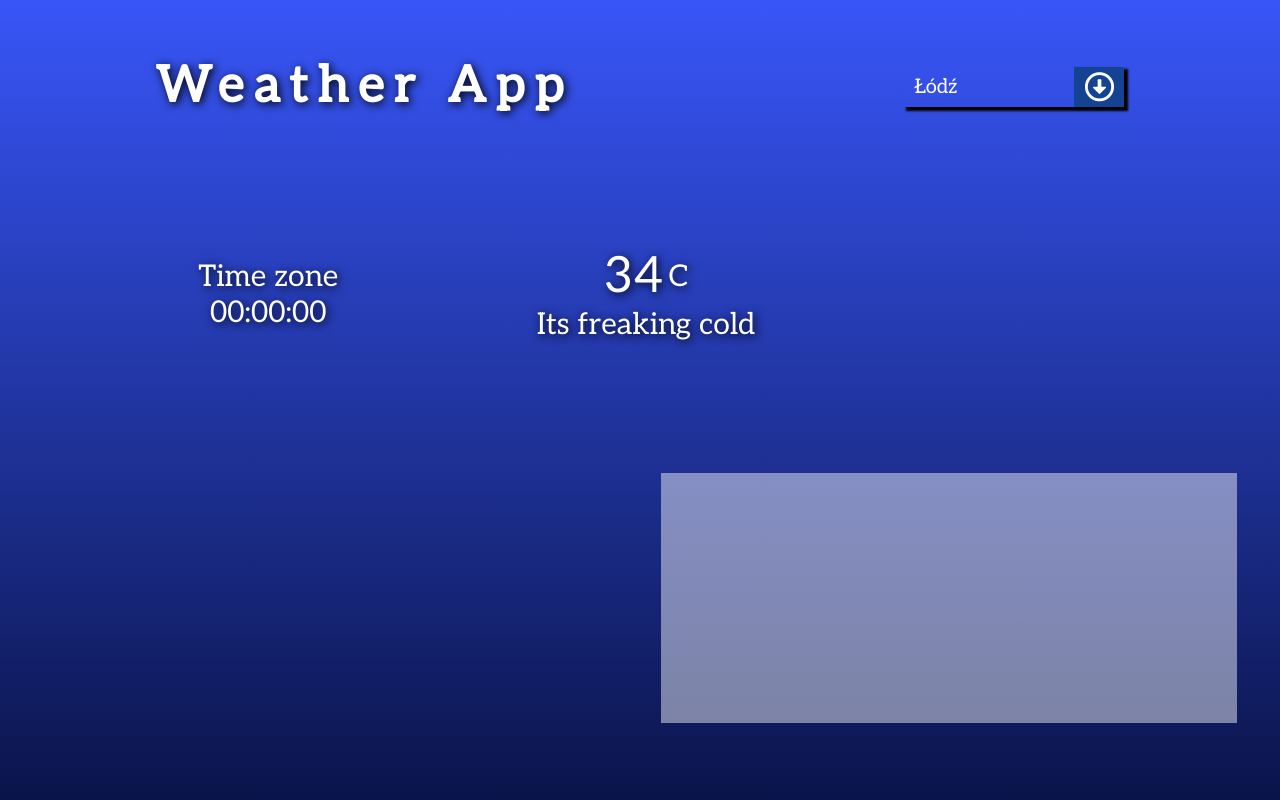
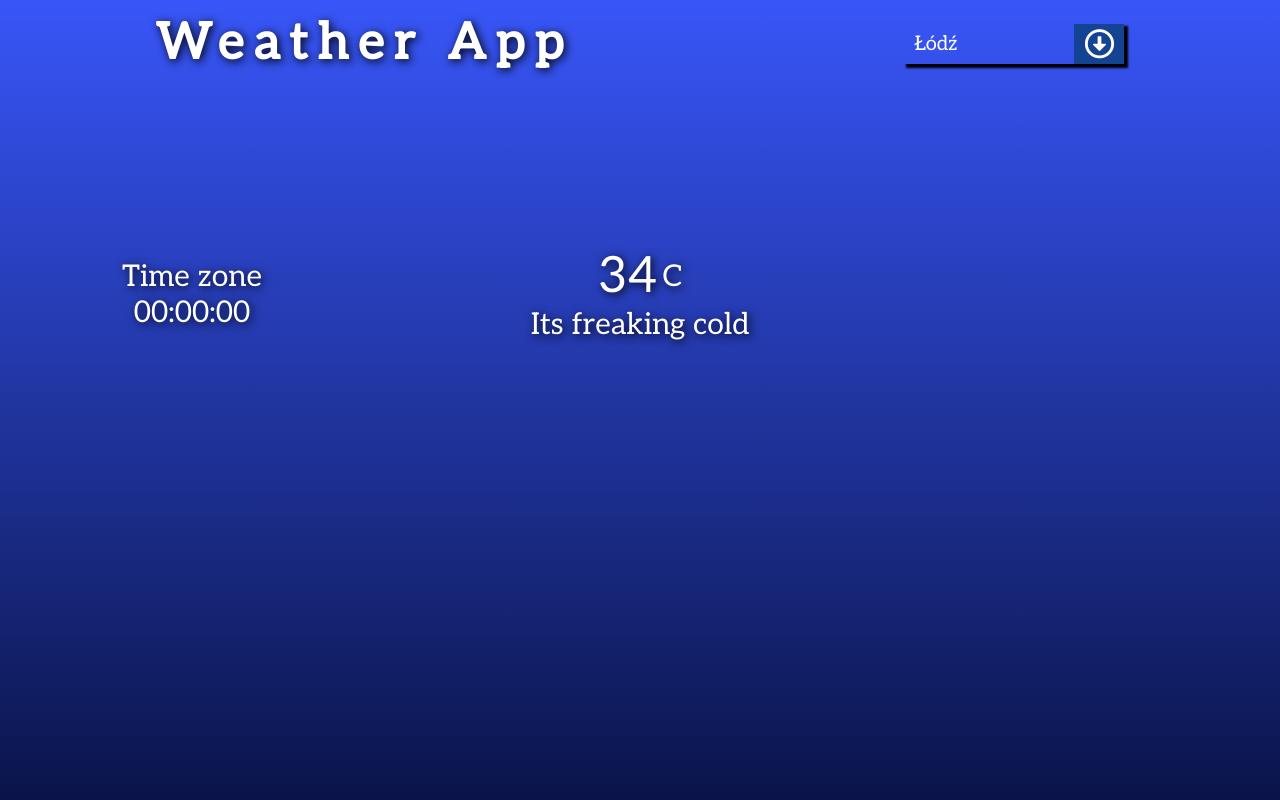
Before and after one commit to mwisniewski1991/weather_app, a website: page index.html in a window 1280 px wide. Shown: the top 800 px of the page. Drawn offline with nearby package versions, Linux system fonts and the light colour scheme; no server answers.

Commit message:
Update css

```diff
--- a/css/style.css
+++ b/css/style.css
@@ -61,10 +61,14 @@ body {
       justify-content: space-evenly; } }
   .location__time {
     font-size: 3rem;
+    flex: 0 0 30%;
     display: flex;
     flex-direction: column;
     align-items: center; }
+  .location__icon {
+    flex: 0 0 30%; }
   .location__temperature {
+    flex: 0 0 40%;
     display: flex;
     flex-direction: column;
     align-items: center;
@@ -94,8 +98,6 @@ body {
   .charts__chart {
     height: 25rem;
     width: 45%; }
-    .charts__chart:nth-child(2) {
-      background-color: rgba(255, 255, 255, 0.459); }
     .charts__chart:first-child {
       margin-bottom: 2rem; }
     @media screen and (max-width: 600px) {
```
